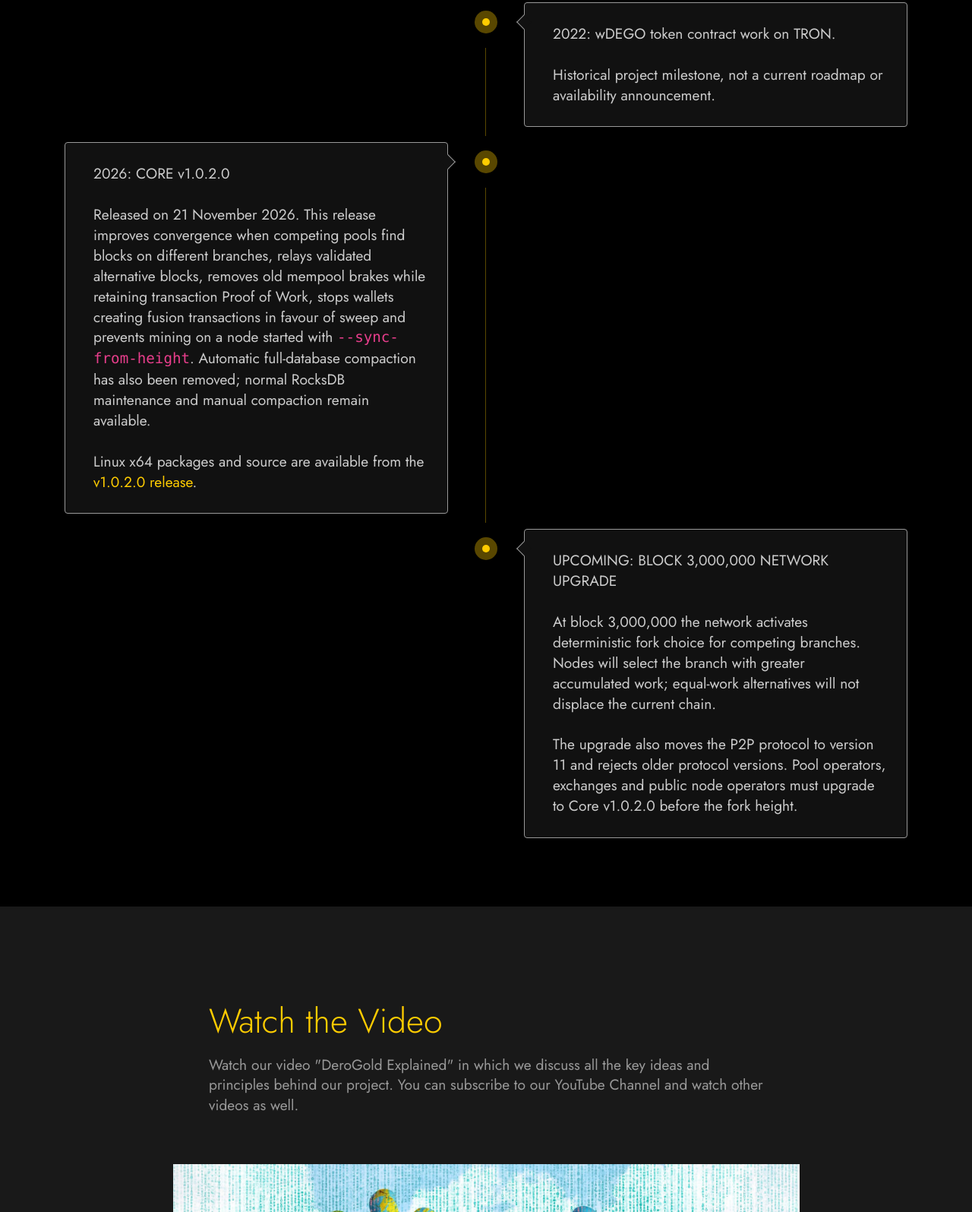
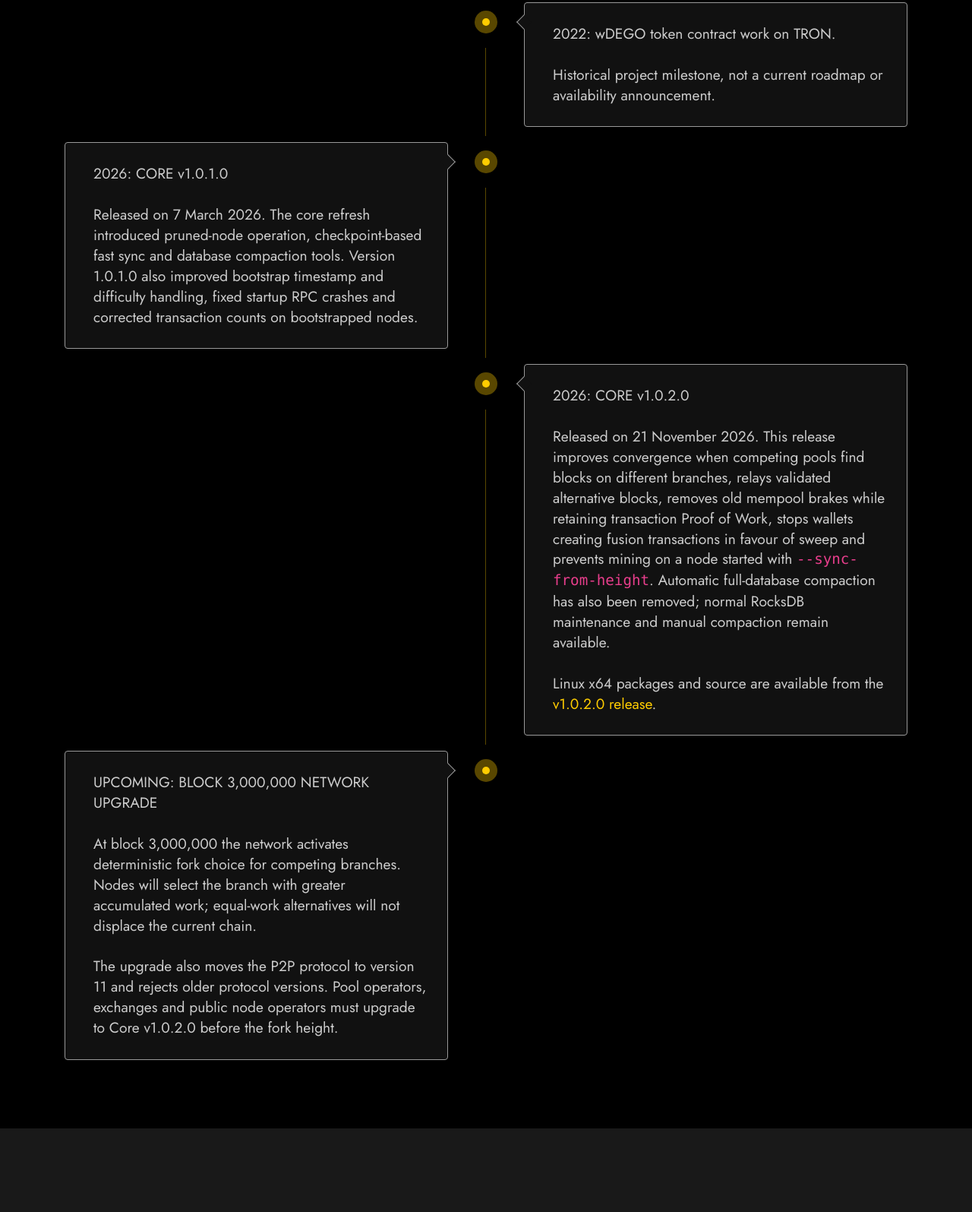
Before and after one commit to derogold/derogold-com-website-v2, a plain HTML site: page index.html in a window 1280 px wide. Shown: the part 5060-6655 px from the top of the page at 76% size. Drawn offline with Linux system fonts and the light colour scheme; files that its build step writes are made by us from their sources; a script that the page names is missing; files whose address does not match are found by name.

Commit message:
Restore v1.0.1.0 timeline milestone

```diff
--- a/index.html
+++ b/index.html
@@ -339,8 +339,7 @@
 			<div class="row timeline-element separline">
 				<div class="col-lg-6 col-11 offset-1 offset-lg-0">
 					<div class="timeline-text-content">
-
-						<p class="mbr-timeline-text mbr-fonts-style display-7">2026: CORE v1.0.2.0<br><br>Released on 21 November 2026. This release improves convergence when competing pools find blocks on different branches, relays validated alternative blocks, removes old mempool brakes while retaining transaction Proof of Work, stops wallets creating fusion transactions in favour of sweep and prevents mining on a node started with <code>--sync-from-height</code>. Automatic full-database compaction has also been removed; normal RocksDB maintenance and manual compaction remain available.<br><br>Linux x64 packages and source are available from the <a href="https://github.com/derogold/derogold-core/releases/tag/v1.0.2.0">v1.0.2.0 release</a>.</p>
+						<p class="mbr-timeline-text mbr-fonts-style display-7">2026: CORE v1.0.1.0<br><br>Released on 7 March 2026. The core refresh introduced pruned-node operation, checkpoint-based fast sync and database compaction tools. Version 1.0.1.0 also improved bootstrap timestamp and difficulty handling, fixed startup RPC crashes and corrected transaction counts on bootstrapped nodes.</p>
 					</div>
 				</div>
 				<span class="iconBackground"></span>
@@ -352,12 +351,20 @@
 				<span class="iconBackground"></span>
 				<div class="col-lg-6 col-11 offset-1 offset-lg-0 ">
 					<div class="timeline-text-content">
-						<p class="mbr-timeline-text mbr-fonts-style display-7">UPCOMING: BLOCK 3,000,000 NETWORK UPGRADE<br><br>At block 3,000,000 the network activates deterministic fork choice for competing branches. Nodes will select the branch with greater accumulated work; equal-work alternatives will not displace the current chain.<br><br>The upgrade also moves the P2P protocol to version 11 and rejects older protocol versions. Pool operators, exchanges and public node operators must upgrade to Core v1.0.2.0 before the fork height.</p>
+						<p class="mbr-timeline-text mbr-fonts-style display-7">2026: CORE v1.0.2.0<br><br>Released on 21 November 2026. This release improves convergence when competing pools find blocks on different branches, relays validated alternative blocks, removes old mempool brakes while retaining transaction Proof of Work, stops wallets creating fusion transactions in favour of sweep and prevents mining on a node started with <code>--sync-from-height</code>. Automatic full-database compaction has also been removed; normal RocksDB maintenance and manual compaction remain available.<br><br>Linux x64 packages and source are available from the <a href="https://github.com/derogold/derogold-core/releases/tag/v1.0.2.0">v1.0.2.0 release</a>.</p>
 					</div>
 				</div>
 			</div>
 			<!--9-->
-
+			<div class="row timeline-element separline">
+				<div class="col-lg-6 col-11 offset-1 offset-lg-0">
+					<div class="timeline-text-content">
+						<p class="mbr-timeline-text mbr-fonts-style display-7">UPCOMING: BLOCK 3,000,000 NETWORK UPGRADE<br><br>At block 3,000,000 the network activates deterministic fork choice for competing branches. Nodes will select the branch with greater accumulated work; equal-work alternatives will not displace the current chain.<br><br>The upgrade also moves the P2P protocol to version 11 and rejects older protocol versions. Pool operators, exchanges and public node operators must upgrade to Core v1.0.2.0 before the fork height.</p>
+					</div>
+				</div>
+				<span class="iconBackground"></span>
+				<div class="timeline-date-panel col-lg-6 "></div>
+			</div>
 			<!--10-->
 
 			<!--11-->
```
